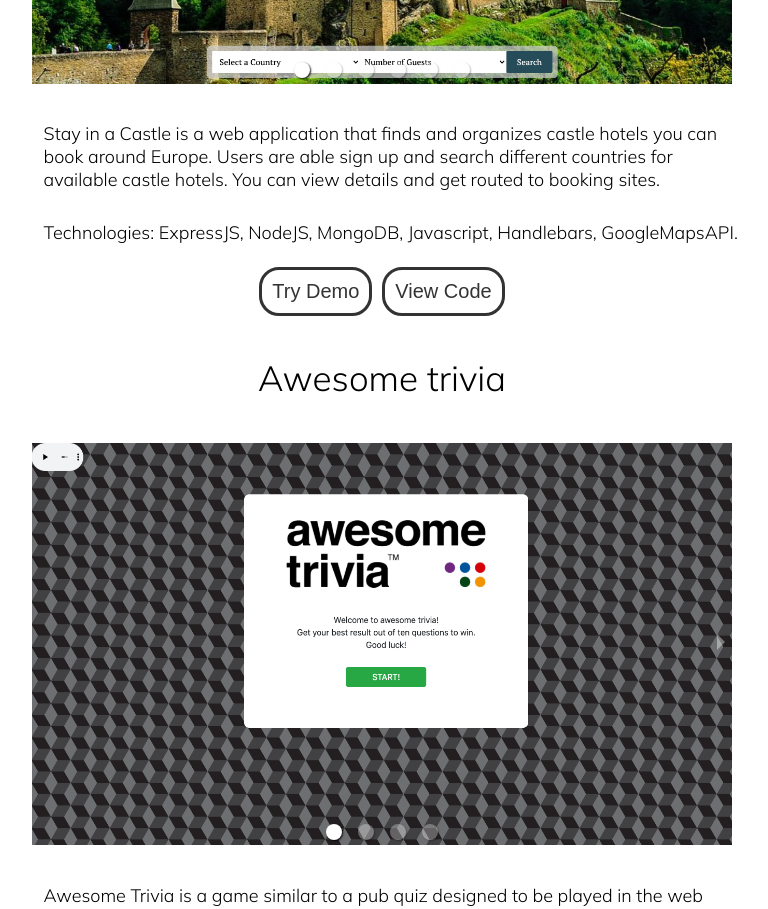
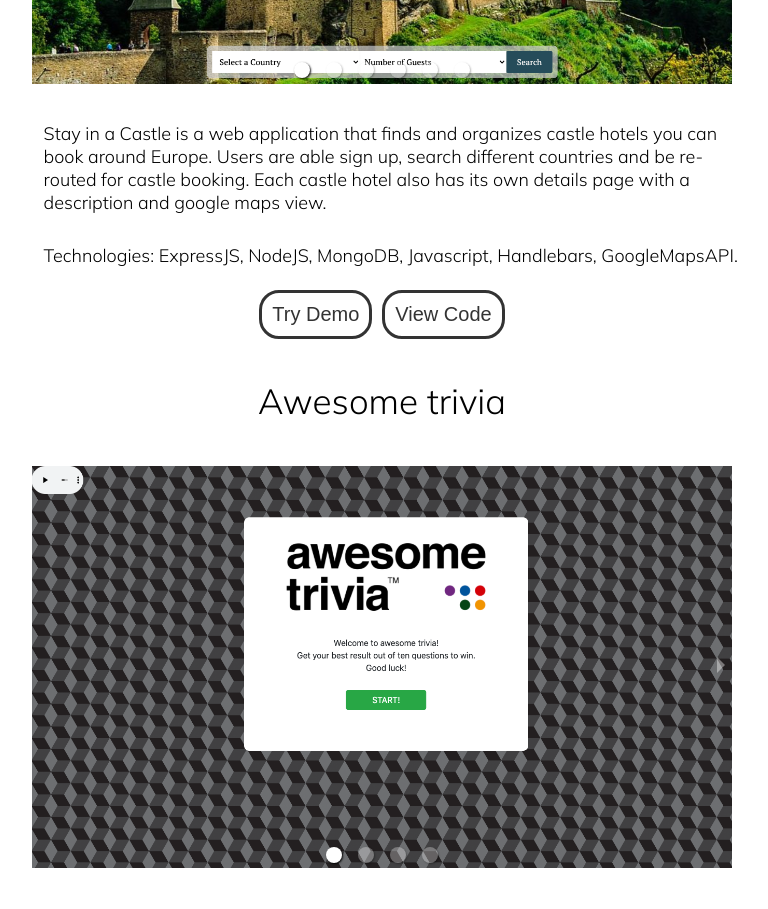
Before and after one commit to GruberI/portfolio, a React (Create React App) app: page / in a window 1280 px wide. Shown: the part 2240-3149 px from the top of the page, without its empty margins (258-1026 px from the left). Built offline with nearby package versions, Linux system fonts and the light colour scheme; a web font is replaced by a local one.

Commit message:
styling changes

```diff
--- a/src/components/Portfolio/Carousel/Carousel.js
+++ b/src/components/Portfolio/Carousel/Carousel.js
@@ -82,7 +82,7 @@ const MyCarousel = () => {
             </div>
           </Carousel>
           <div class="carousel-p-div">
-            <p className="carousel-p">Stay in a Castle is a web application that finds and organizes castle hotels you can book around Europe. Users are able sign up and search different countries for available castle hotels. You can view details and get routed to booking sites.</p>
+            <p className="carousel-p">Stay in a Castle is a web application that finds and organizes castle hotels you can book around Europe. Users are able sign up, search different countries and be re-routed for castle booking. Each castle hotel also has its own details page with a description and google maps view.</p>
             <p className="carousel-p">Technologies: ExpressJS, NodeJS, MongoDB, Javascript, Handlebars, GoogleMapsAPI.</p>
           </div>
           <div>
```
Also changed, not shown: src/components/Portfolio/images/awesome/at-question-two.png, 1 other file (tests, documents, lock files or other folders).
